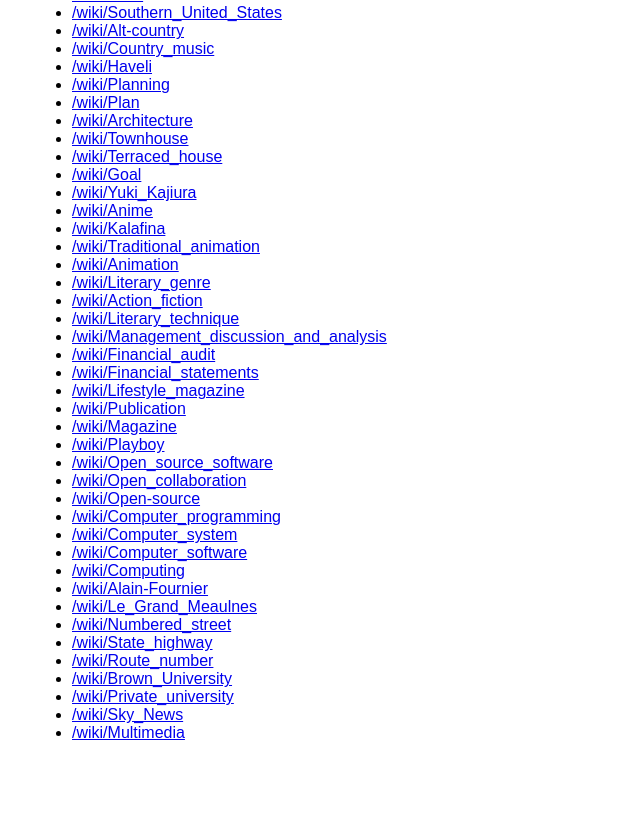
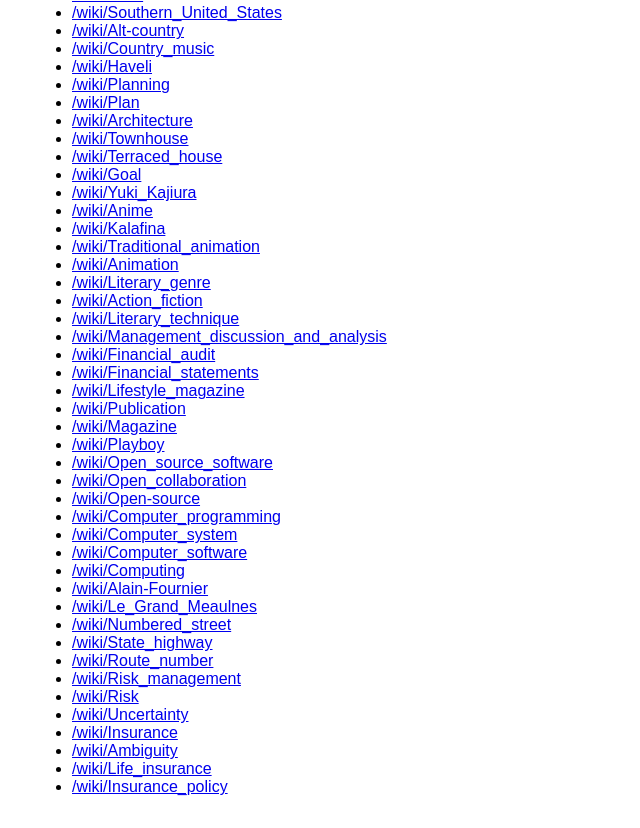
Before and after one commit to georgiah/wikipedia-philosophy, a plain HTML site: page docs/index.html in a window 1280 px wide. Shown: the part 696-1524 px from the top of the page, without its empty margins (0-640 px from the left). Before the commit the page ends 1470 px from the top, so only its background shows below. Drawn offline with Linux system fonts and the light colour scheme.

Commit message:
Updated HTML file

```diff
--- a/docs/index.html
+++ b/docs/index.html
@@ -372,23 +372,38 @@
      </a>
     </li>
 <li>
-     <a href="https://wikipedia.org/wiki/Brown_University">
-      /wiki/Brown_University
+ <a href="https://wikipedia.org/wiki/Risk_management">
+  /wiki/Risk_management
  </a>
 </li>
 <li>
-     <a href="https://wikipedia.org/wiki/Private_university">
-      /wiki/Private_university
+ <a href="https://wikipedia.org/wiki/Risk">
+  /wiki/Risk
  </a>
 </li>
 <li>
-     <a href="https://wikipedia.org/wiki/Sky_News">
-      /wiki/Sky_News
+ <a href="https://wikipedia.org/wiki/Uncertainty">
+  /wiki/Uncertainty
  </a>
 </li>
 <li>
-     <a href="https://wikipedia.org/wiki/Multimedia">
-      /wiki/Multimedia
+ <a href="https://wikipedia.org/wiki/Insurance">
+  /wiki/Insurance
+ </a>
+</li>
+<li>
+ <a href="https://wikipedia.org/wiki/Ambiguity">
+  /wiki/Ambiguity
+ </a>
+</li>
+<li>
+ <a href="https://wikipedia.org/wiki/Life_insurance">
+  /wiki/Life_insurance
+ </a>
+</li>
+<li>
+ <a href="https://wikipedia.org/wiki/Insurance_policy">
+  /wiki/Insurance_policy
  </a>
 </li>
    </ul>
```
Also changed, not shown: 1 other file. Lines whose indentation alone changed are shown as unchanged.
